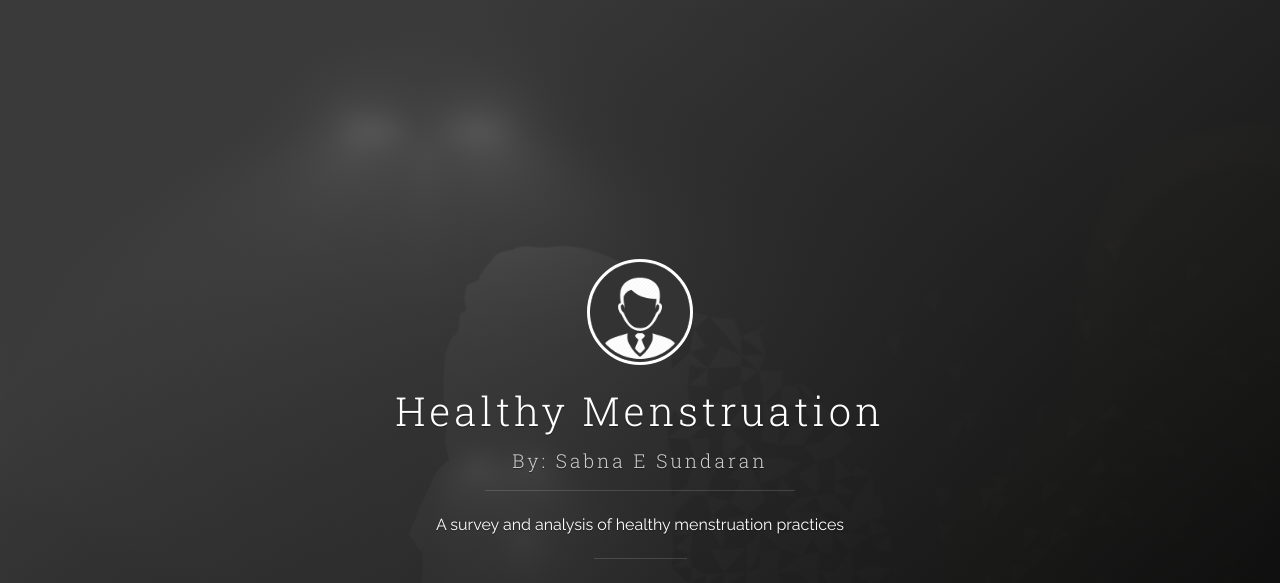
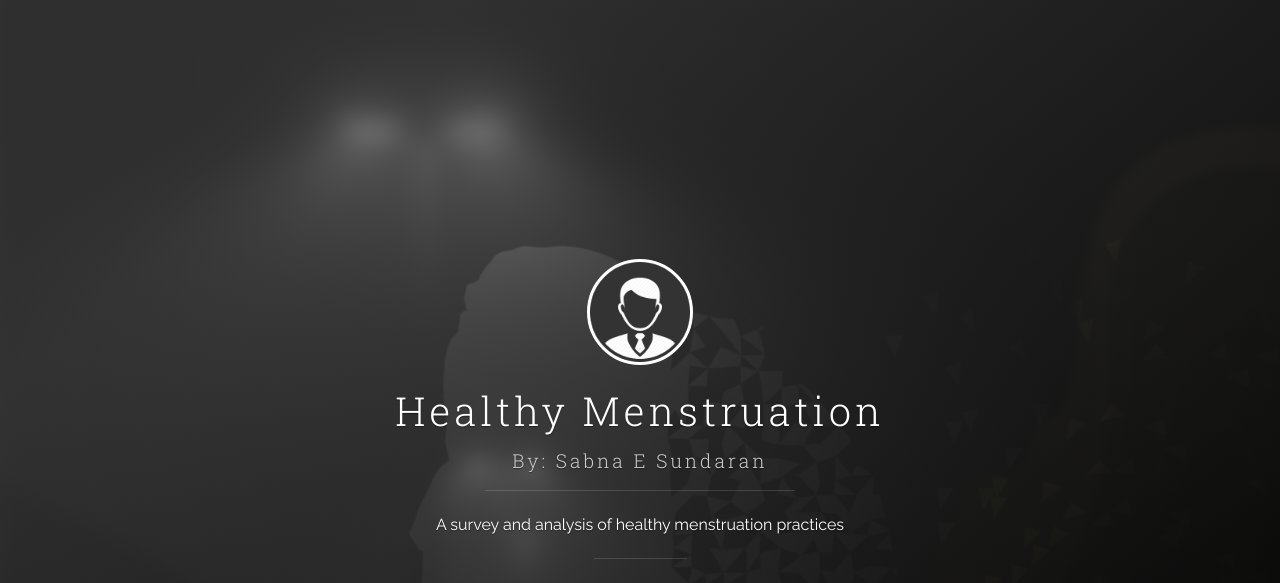
Before and after one commit to ssabna/Portfolio, a Jekyll site: the page built from index.html, in a window 1280 px wide. Shown: the top 583 px of the page. Built offline with Jekyll 4.4.1, drawn with Linux system fonts in a browser that asks for light colours; the list of posts is cut into pages by our own code.

Commit message:
Update uno.scss

```diff
--- a/_sass/uno.scss
+++ b/_sass/uno.scss
@@ -1225,7 +1225,7 @@ hr {
 	right: 0;
 	bottom: 0;
 	left: 0;
-	background-color: rgba(68, 68, 68, 0.6);
+	background-color: rgba(68, 68, 68, 0.2);
 	background-image: -webkit-linear-gradient(-410deg, rgba(68, 68, 68, 0.6) 20%, rgba(0, 0, 0, 0.9));
 	background-image: linear-gradient(140deg,rgba(68, 68, 68, 0.6) 20%, rgba(0, 0, 0, 0.9)); }
 
```
